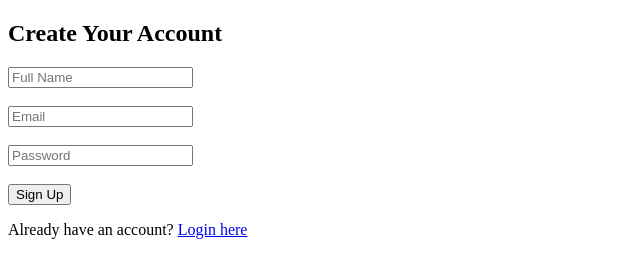
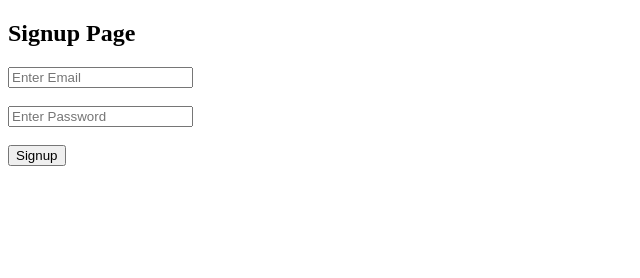
Before and after one commit to aqibjaved-prog/MentoSpark, a plain HTML site: page signup.html in a window 1280 px wide. Shown: the whole page, without its empty margins (0-640 px from the left). Drawn offline with Linux system fonts and the light colour scheme.

Commit message:
Update signup.html

```diff
--- a/signup.html
+++ b/signup.html
@@ -1,16 +1,14 @@
 <!DOCTYPE html>
 <html>
 <head>
-  <title>Sign Up - MentoSpark</title>
+  <title>Signup</title>
 </head>
 <body>
-  <h2>Create Your Account</h2>
-  <form>
-    <input type="text" placeholder="Full Name" required><br><br>
-    <input type="email" placeholder="Email" required><br><br>
-    <input type="password" placeholder="Password" required><br><br>
-    <button type="submit">Sign Up</button>
-<script type="module" src="auth.js"></script>
-  </form>
-  <p>Already have an account? <a href="login.html">Login here</a></p>
+  <h2>Signup Page</h2>
+  <input type="email" id="signup-email" placeholder="Enter Email"><br><br>
+  <input type="password" id="signup-password" placeholder="Enter Password"><br><br>
+  <button onclick="signup()">Signup</button>
+
+  <script type="module" src="auth.js"></script>
 </body>
+</html>
```
